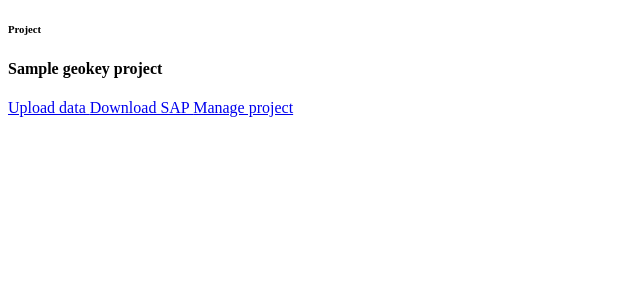
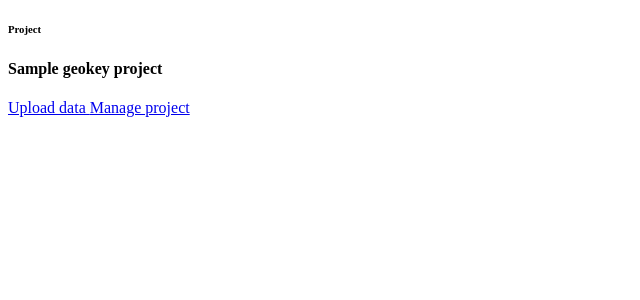
Before and after one commit to ExCiteS/geokey-sapelli, a Django app: template geokey_sapelli/templates/snippets/sapelli_menu.html in a window 1280 px wide. Shown: the part 149-449 px from the top of the page, without its empty margins (0-640 px from the left). Run offline with Django 3.2, Linux system fonts and the light colour scheme; the template is opened without the code that fills it: most values are stand-ins (such as "Sample title", 1, 10 or a date in 2020).

Commit message:
Removed sap download link from sapelli_project_menu.html (committed to early)
Signed-off-by: Matthias Stevens <matthias.stevens@gmail.com>

```diff
--- a/geokey_sapelli/templates/snippets/sapelli_project_menu.html
+++ b/geokey_sapelli/templates/snippets/sapelli_project_menu.html
@@ -8,9 +8,6 @@
 					<a href="{% url 'geokey_sapelli:data_csv_upload' sapelli_project.geokey_project.id %}" class="list-group-item">
 						Upload data
 					</a>
-					<a href="{% url 'geokey_sapelli:sap_download_api' sapelli_project.geokey_project.id %}" class="list-group-item">
-						Download SAP
-					</a>
 					<a href="{% url 'admin:project_overview' sapelli_project.geokey_project.id %}" class="list-group-item">
 						Manage project
 					</a>
```
